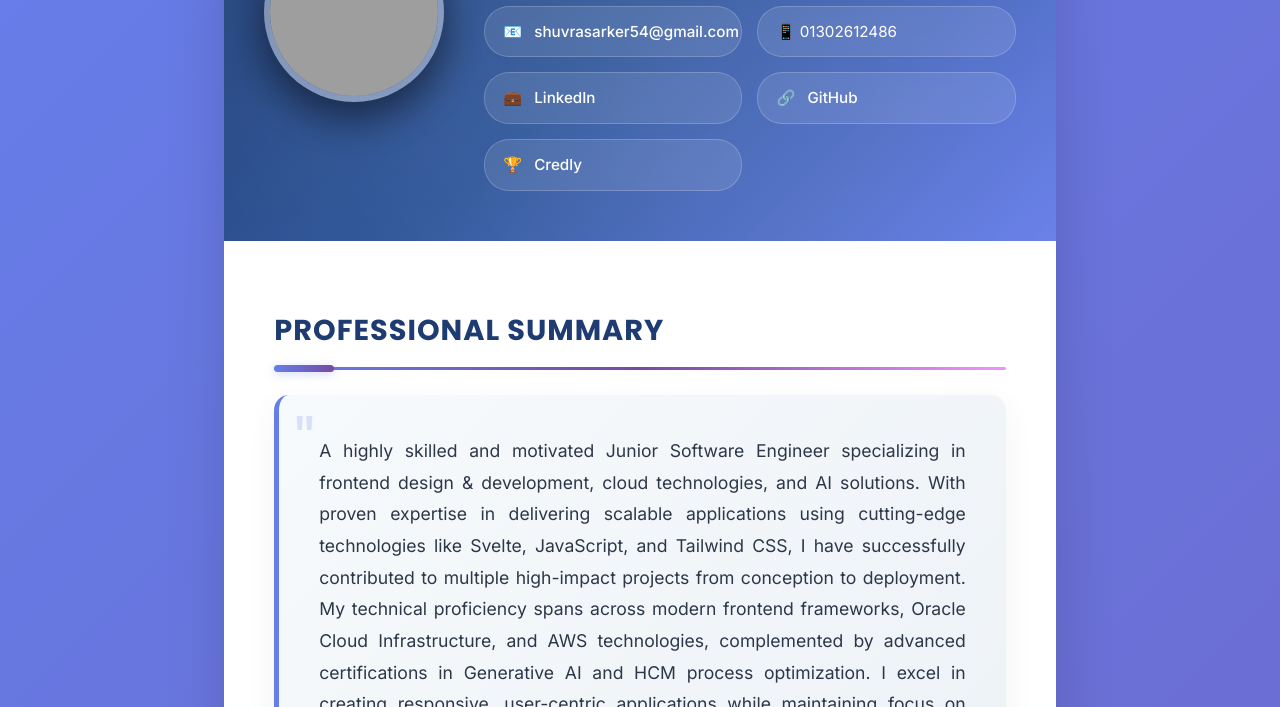
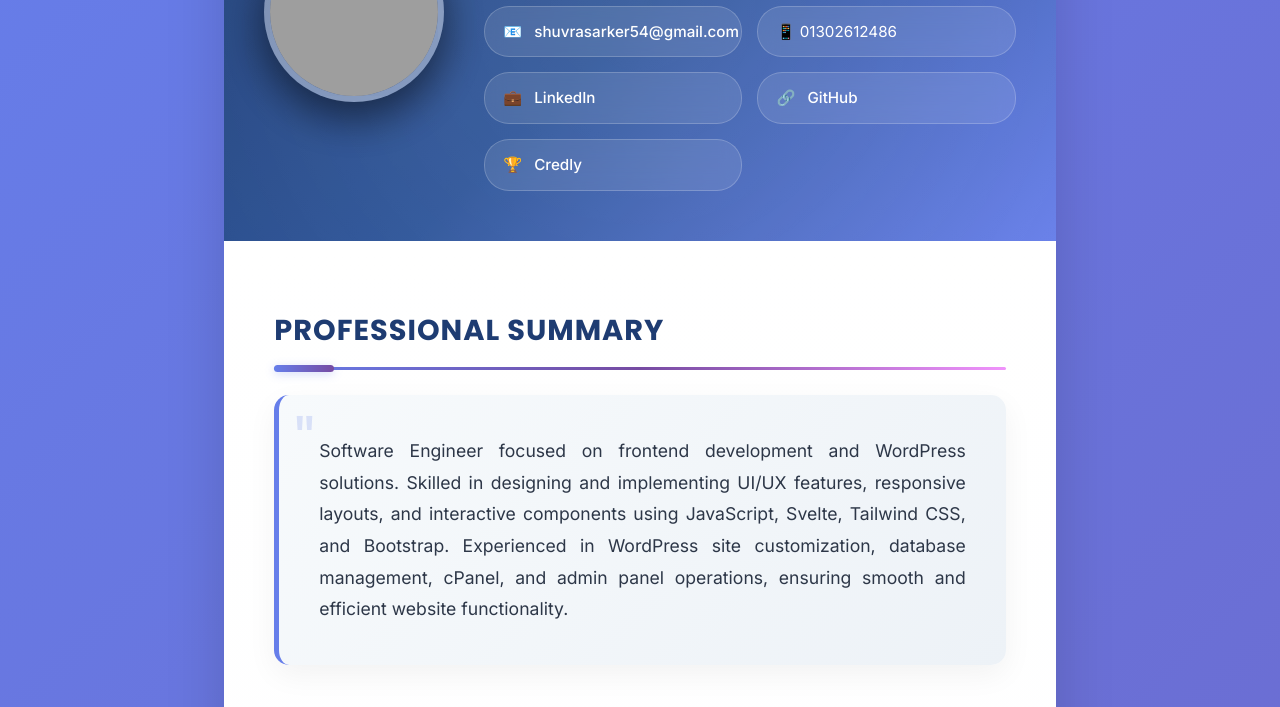
Before and after one commit to toufiqshuvra/portfolio, a plain HTML site: page index.html in a window 1280 px wide. Shown: the part 237-944 px from the top of the page. Drawn offline with Linux system fonts and the light colour scheme; grey boxes are pictures that could not be loaded.

Commit message:
feat: hotfix

```diff
--- a/index.html
+++ b/index.html
@@ -227,7 +227,6 @@
         box-shadow: 0 10px 30px rgba(0, 0, 0, 0.05);
         position: relative;
         overflow: hidden;
-
       }
       .summary::before {
         content: '"';
@@ -613,7 +612,6 @@
         .cert-issuer {
           font-size: 0.95em;
         }
-
       }
       @media (max-width: 480px) {
         .header {
@@ -664,7 +662,11 @@
         <div class="profile-section">
           <!-- Add your professional photo here -->
           <div class="photo-placeholder">
-            <img src="https://i.ibb.co.com/FLYXrk7b/Md-Toufiqul-Karim-Software-Engineer-O.png" alt="Md. Toufiqul Karim" class="profile-photo">
+            <img
+              src="https://i.ibb.co.com/FLYXrk7b/Md-Toufiqul-Karim-Software-Engineer-O.png"
+              alt="Md. Toufiqul Karim"
+              class="profile-photo"
+            />
           </div>
           <!-- If you have a photo, replace the above div with: -->
           <!-- <img src="your-photo-url.jpg" alt="Md. Toufiqul Karim" class="profile-photo"> -->
@@ -709,17 +711,12 @@
         <div class="section">
           <h2 class="section-title">Professional Summary</h2>
           <p class="summary">
-            A highly skilled and motivated Junior Software Engineer specializing
-            in frontend design & development, cloud technologies, and AI solutions. With
-            proven expertise in delivering scalable applications using
-            cutting-edge technologies like Svelte, JavaScript, and Tailwind CSS,
-            I have successfully contributed to multiple high-impact projects
-            from conception to deployment. My technical proficiency spans across
-            modern frontend frameworks, Oracle Cloud Infrastructure, and AWS
-            technologies, complemented by advanced certifications in Generative
-            AI and HCM process optimization. I excel in creating responsive,
-            user-centric applications while maintaining focus on performance
-            optimization, SEO implementation, and seamless user experiences.
+            Software Engineer focused on frontend development and WordPress
+            solutions. Skilled in designing and implementing UI/UX features,
+            responsive layouts, and interactive components using JavaScript,
+            Svelte, Tailwind CSS, and Bootstrap. Experienced in WordPress site
+            customization, database management, cPanel, and admin panel
+            operations, ensuring smooth and efficient website functionality.
           </p>
         </div>
         <div class="section">
@@ -969,7 +966,9 @@
     const footer = "</body></html>";
     const sourceHTML =
       header + document.querySelector(".cv-container").outerHTML + footer;
-        const source = "data:application/vnd.ms-word;charset=utf-8," + encodeURIComponent(sourceHTML);
+    const source =
+      "data:application/vnd.ms-word;charset=utf-8," +
+      encodeURIComponent(sourceHTML);
     const fileDownload = document.createElement("a");
     document.body.appendChild(fileDownload);
     fileDownload.href = source;
```
Lines whose indentation alone changed are shown as unchanged.
